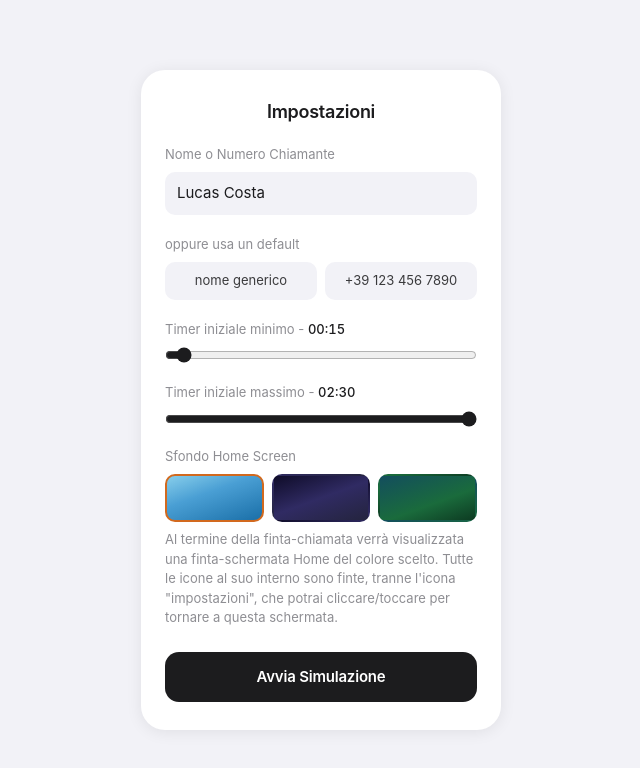
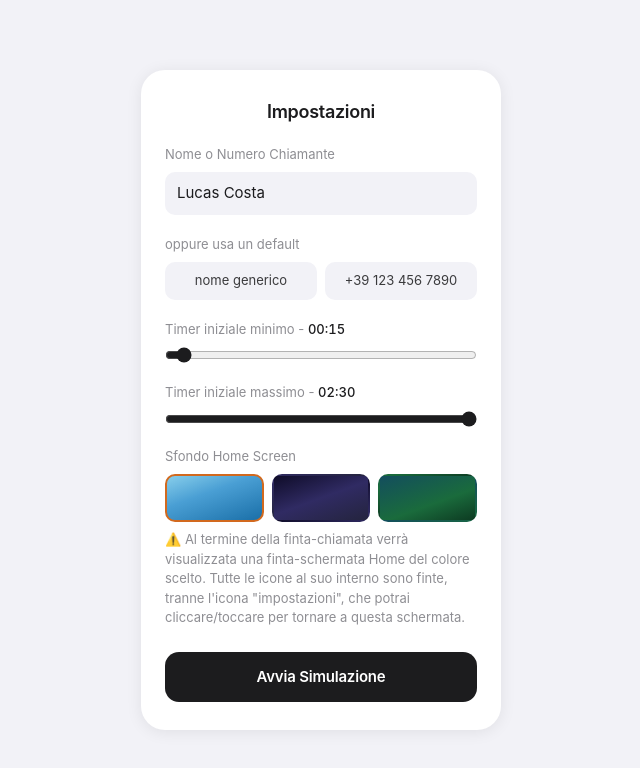
Before and after one commit to roxyle/call-simulator, a Next.js app: page / in a window 1280 px wide. Shown: the top 768 px of the page, without its empty margins (319-959 px from the left). Built offline with nearby package versions, Linux system fonts and the light colour scheme.

Commit message:
feat: added attention-emojii before start-simulation-button to aware users on how to end the simulation

```diff
--- a/src/components/fake-call/ConfigScreen.tsx
+++ b/src/components/fake-call/ConfigScreen.tsx
@@ -141,7 +141,7 @@ export default function ConfigScreen({config, onStart, onConfigChange}:Props){
                         }
                     </div>
                     <label style={styles.label}>
-                        Al termine della finta-chiamata verrà visualizzata una finta-schermata Home del colore scelto.
+                        ⚠️ Al termine della finta-chiamata verrà visualizzata una finta-schermata Home del colore scelto.
                         Tutte le icone al suo interno sono finte, tranne l&#39;icona &#34;impostazioni&#34;, che potrai cliccare/toccare per tornare a questa schermata.
                     </label>
                 </div>
```
